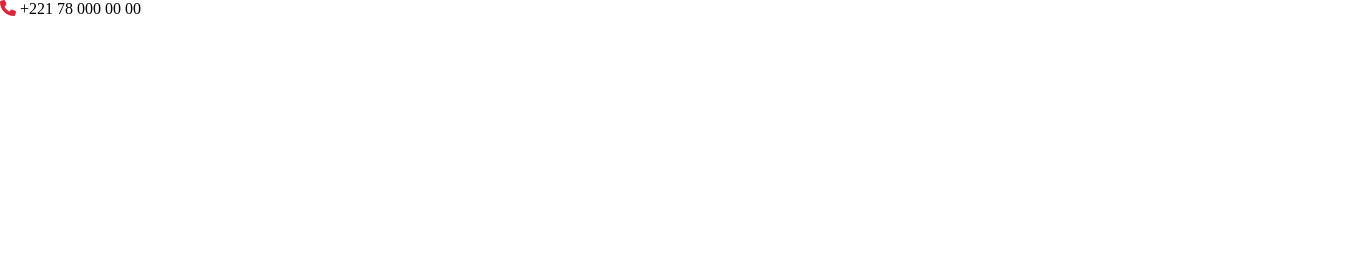
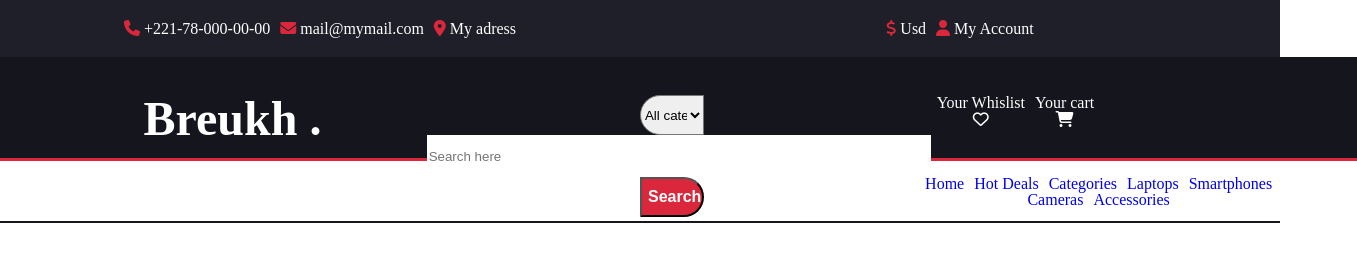
Before and after one commit to mbayefullstack/BreukhWebsite-Float-Based-Layout, a plain HTML site: page index.html in a window 1280 px wide. Shown: the whole page, 1357 px wide, since content can reach past the window. Drawn offline with Linux system fonts and the light colour scheme.

Commit message:
Header Done

```diff
--- a/assets/css/style.css
+++ b/assets/css/style.css
@@ -46,3 +46,121 @@ table {
 	border-collapse: collapse;
 	border-spacing: 0;
 }
+
+/*
+========================================
+Body
+========================================
+*/
+
+body {
+	font-size: 16px;
+	color: #fff;
+}
+
+
+
+/*
+========================================
+Header
+========================================
+*/
+
+header {
+	width: 100vw;
+	background-color: #1F1F29;
+	text-align: center;
+}
+
+header > ul  {
+	float: left;
+	width: 50%;
+	margin: 20px 0	;
+}
+
+header > ul + ul {
+	float: left;
+	width: 50%;
+}
+
+header  ul li {
+	display: inline-block;
+	margin: 0 3px;
+}
+
+header > section::before, header section::after {
+	content: "";
+	display: table;
+}
+
+header section::after {
+	clear: both;
+}
+
+header section{
+	clear: both;
+	background: #15151D;
+	padding: 3%;
+	width: 100vw;
+	height: 3vh;
+	border-bottom: #da273b 3px solid;
+}
+
+header section h1{
+	float: left;
+	width: 30.333%;
+	font-size: 3rem;
+	font-weight: bold;
+}
+
+header section form{
+	float: left;
+	width: 38.333%;
+}
+
+header section ul{
+	float: left;
+	width: 15.333%;
+}
+
+select , input, button {
+	width: 5vw;
+	height: 5vh;
+
+}
+select{
+	border-top-left-radius: 20px;
+	border-bottom-left-radius: 20px;
+}
+
+input {
+	width: 500px;
+	border: none;
+}
+
+button {
+	border-top-right-radius: 20px;
+	border-bottom-right-radius: 20px;
+	background-color: #da273b;
+	color: #fff;
+	font-weight: bold;
+	font-size: 1rem;
+}
+
+header nav {
+	background: #fff;
+	color: #15151D;
+	padding: 15px 0 ;
+	height: 30px;
+	border-bottom: #15151D solid 2px;
+}
+
+nav ul li a {
+	text-decoration: none;
+}
+
+nav ul li a:hover {
+	text-decoration: none;
+	background: #da273b;
+	color: #fff;
+}
--- a/index.html
+++ b/index.html
@@ -9,10 +9,40 @@
 </head>
 <body>
     <header>
+        <ul>
+            <li><i class="fa-solid fa-phone" style="color: #da273b;"></i> +221-78-000-00-00</li>
+            <li><i class="fa-solid fa-envelope" style="color: #da273b;"></i> mail@mymail.com</li>
+            <li><i class="fa-solid fa-location-dot" style="color: #da273b;"></i> My adress</li>
+        </ul>
+        <ul>
+            <li><i class="fa-solid fa-dollar-sign" style="color: #da273b;"></i> Usd</li>
+            <li><i class="fa-solid fa-user" style="color: #da273b;"></i> My Account</li>
+        </ul>
         <section>
-          <span><i class="fa-solid fa-phone" style="color: #da273b;"></i> +221 78 000 00 00</span>
-
+            <h1>Breukh <span>.</span></h1>
+            <form action="" >
+                <select name="" id="">
+                <option  value="">All categories</option>
+                </select>
+                <input type="text" placeholder="Search here">
+                <button>Search</button>
+            </form>
+            <ul>
+                <li ><a>Your Whislist</a><i style="display: block;" class="fa-regular fa-heart" style="color: #fff;"></i></li>
+                <li ><a>Your cart</a><i style="display: block;" class="fa-solid fa-cart-shopping"></i></li>
+            </ul>
         </section>
+        <nav>
+            <ul>
+              <li><a href="#">Home</a></li>
+              <li><a href="#">Hot Deals </a></li>
+              <li><a href="#">Categories</a></li>
+              <li><a href="#">Laptops</a></li>
+              <li><a href="#">Smartphones</a></li>
+              <li><a href="#">Cameras</a></li>
+              <li><a href="#">Accessories</a></li>
+            </ul>
+          </nav>
     </header>
 
     <section>
```
Also changed, not shown: assets/images/breuk.jpeg (added), image.png (added), 1 other file.
